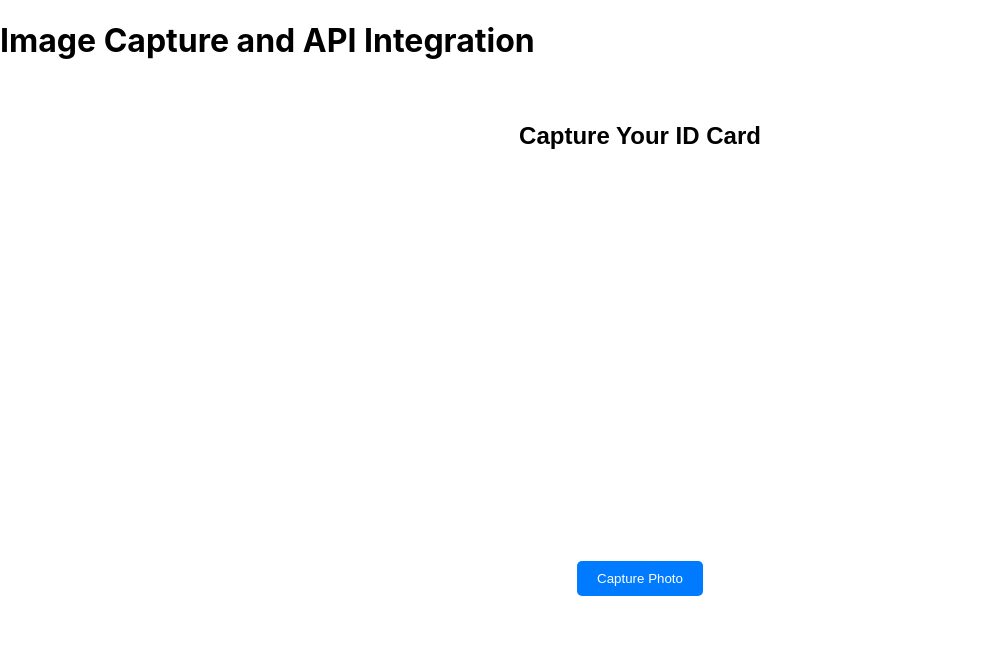
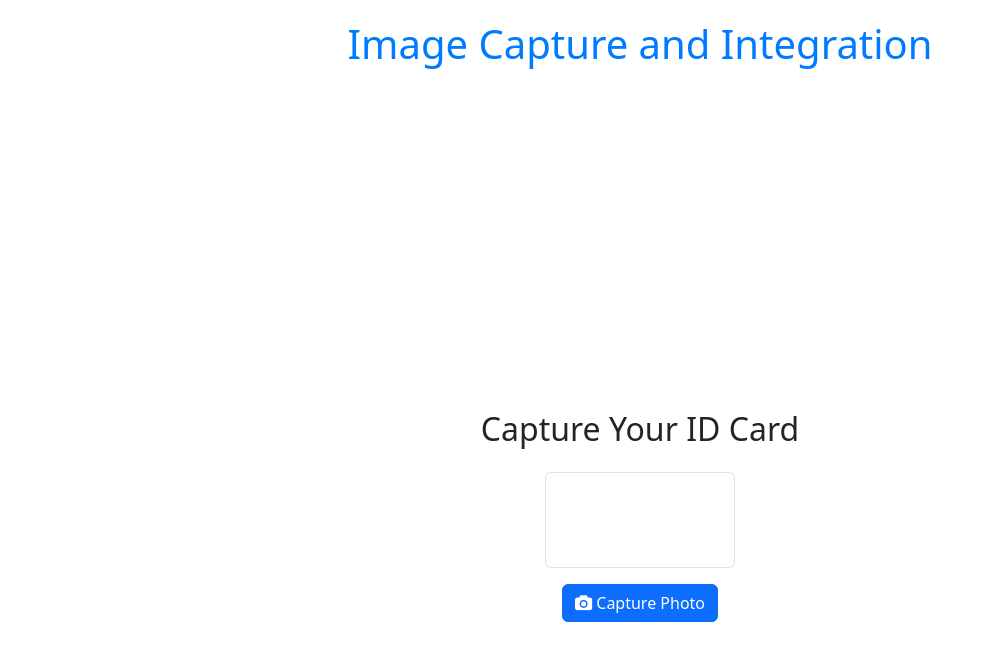
Before and after one commit to boopathidas/camera-capture-app, a React (Create React App) app: page / in a window 1280 px wide. Both pictures are taken after a click on the button "Start". Shown: the top 660 px of the page, without its empty margins (0-991 px from the left). Built offline with nearby package versions, Linux system fonts and the light colour scheme; no server answers.

Commit message:
Initial commit changes

```diff
--- a/package.json
+++ b/package.json
@@ -4,7 +4,9 @@
   "private": true,
   "dependencies": {
     "axios": "^1.7.9",
+    "bootstrap": "^5.3.3",
     "cra-template": "1.2.0",
+    "font-awesome": "^4.7.0",
     "react": "^19.0.0",
     "react-dom": "^19.0.0",
     "react-scripts": "5.0.1",
--- a/src/App.css
+++ b/src/App.css
@@ -1,38 +1,49 @@
-.App {
-  text-align: center;
+// App.css
+body {
+  margin: 0;
+  font-family: Arial, sans-serif;
+  background-color: #f4f4f9;
+  color: #333;
 }
 
-.App-logo {
-  height: 40vmin;
-  pointer-events: none;
+h1 {
+  text-align: center;
+  margin-top: 20px;
+  color: #007bff;
 }
 
-@media (prefers-reduced-motion: no-preference) {
-  .App-logo {
-    animation: App-logo-spin infinite 20s linear;
-  }
-}
-
-.App-header {
-  background-color: #282c34;
-  min-height: 100vh;
+.container {
   display: flex;
   flex-direction: column;
   align-items: center;
   justify-content: center;
-  font-size: calc(10px + 2vmin);
-  color: white;
+  height: 100vh;
 }
 
-.App-link {
-  color: #61dafb;
+.button-container {
+  text-align: center;
+  margin-top: 20px;
 }
 
-@keyframes App-logo-spin {
-  from {
-    transform: rotate(0deg);
-  }
-  to {
-    transform: rotate(360deg);
-  }
+.start-button {
+  font-size: 1.2rem;
+  padding: 10px 20px;
 }
+
+.loading-overlay {
+  position: fixed;
+  top: 0;
+  left: 0;
+  width: 100%;
+  height: 100%;
+  background: rgba(255, 255, 255, 0.8);
+  display: flex;
+  justify-content: center;
+  align-items: center;
+  z-index: 9999;
+}
+
+.thank-you {
+  text-align: center;
+  margin-top: 50px;
+}
--- a/src/App.js
+++ b/src/App.js
@@ -1,31 +1,49 @@
+// App.js
 import React, { useState } from "react";
-import CameraCapture from './components/CameraCapture';
+import CameraCapture from "./components/CameraCapture";
+import "./App.css";
 
 const App = () => {
-  const [step, setStep] = useState(1);  // 1: Capture Image, 2: Camera View, 3: Thank You
+  const [step, setStep] = useState(1); // 1: Welcome, 2: Capture Image, 3: Thank You
+  const [isLoading, setIsLoading] = useState(false); // Loading state
 
   const goToNextStep = () => {
-    setStep(step + 1);
+    setIsLoading(true);
+    setTimeout(() => {
+      setStep(step + 1);
+      setIsLoading(false);
+    }, 1000); // Simulate loading delay
   };
 
   return (
     <div>
-      <h1>Image Capture and API Integration</h1>
+      <h1>Image Capture and Integration</h1>
 
-      {step === 1 && (
-        <div>
-          <h2>Welcome! Please Capture or Upload an Image</h2>
-          <button onClick={goToNextStep}>Start</button>
+      {isLoading && (
+        <div className="loading-overlay">
+          <div className="spinner-border text-primary" role="status">
+            <span className="visually-hidden">Loading...</span>
+          </div>
         </div>
       )}
 
-      {step === 2 && (
-        <CameraCapture goToNextStep={goToNextStep} />
+      {!isLoading && step === 1 && (
+        <div className="container">
+          <h2>Welcome! Please Capture or Upload an Image</h2>
+          <div className="button-container">
+            <button className="start-button btn btn-primary" onClick={goToNextStep}>
+              Start
+            </button>
+          </div>
+        </div>
       )}
 
-      {step === 3 && (
-        <div>
-          <h2>Thank You! Your image has been successfully sent.</h2>
+      {!isLoading && step === 2 && <CameraCapture goToNextStep={goToNextStep} />}
+
+      {!isLoading && step === 3 && (
+        <div className="thank-you">
+          <h2>Thank You!</h2>
+          <p>Your image has been successfully sent.</p>
         </div>
       )}
     </div>
--- a/src/components/CameraCapture.js
+++ b/src/components/CameraCapture.js
@@ -1,12 +1,158 @@
+// import React, { useRef, useState } from "react";
+// import Webcam from "react-webcam";
+
+// const CameraCapture = () => {
+//   const webcamRef = useRef(null);
+//   const [imageSrc, setImageSrc] = useState(null);
+//   const [currentScreen, setCurrentScreen] = useState(1); // Manage screens
+
+//   // Predefined user details for the ID card
+//   const userDetails = {
+//     name: "Boopathi D",
+//     age: 23,
+//     gender: "Male",
+//     college: "The Oxford College of Engineering",
+//     address: "Bangalore",
+//   };
+
+//   // Capture image from webcam
+//   const captureImage = () => {
+//     const image = webcamRef.current.getScreenshot();
+//     setImageSrc(image);
+//     setCurrentScreen(2); // Move to the second screen
+//   };
+
+//   // Handle "Complete" button click
+//   const handleComplete = () => {
+//     setCurrentScreen(3); // Move to the thank you screen
+//   };
+
+//   // Render the screens based on the currentScreen state
+//   return (
+//     <div style={styles.container}>
+//       {currentScreen === 1 && (
+//         <>
+//           <h2>Capture Your ID Card</h2>
+//           <div style={styles.camera}>
+//             <Webcam
+//               audio={false}
+//               ref={webcamRef}
+//               screenshotFormat="image/jpeg"
+//               width="60%"
+//             />
+//             <button style={styles.captureButton} onClick={captureImage}>
+//               Capture Photo
+//             </button>
+//           </div>
+//         </>
+//       )}
+
+//       {currentScreen === 2 && (
+//         <>
+//           <h2>Your ID Card</h2>
+//           <div style={styles.idCard}>
+//             <div style={styles.imageContainer}>
+//               <img
+//                 src={imageSrc}
+//                 alt="Captured"
+//                 style={styles.idImage}
+//               />
+//             </div>
+//             <div style={styles.detailsContainer}>
+//               <p><strong>Name:</strong> {userDetails.name}</p>
+//               <p><strong>Age:</strong> {userDetails.age}</p>
+//               <p><strong>Gender:</strong> {userDetails.gender}</p>
+//               <p><strong>College:</strong> {userDetails.college}</p>
+//               <p><strong>Address:</strong> {userDetails.address}</p>
+//             </div>
+//           </div>
+//           <button style={styles.completeButton} onClick={handleComplete}>
+//             Complete
+//           </button>
+//         </>
+//       )}
+
+//       {currentScreen === 3 && (
+//         <div>
+//           <h2>Thank You!</h2>
+//           <p>Your submission is completed.</p>
+//         </div>
+//       )}
+//     </div>
+//   );
+// };
+
+// const styles = {
+//   container: {
+//     textAlign: "center",
+//     padding: "20px",
+//     fontFamily: "Arial, sans-serif",
+//   },
+//   camera: {
+//     margin: "20px 0",
+//     position: "relative",
+//   },
+//   captureButton: {
+//     backgroundColor: "#007BFF",
+//     color: "#fff",
+//     border: "none",
+//     padding: "10px 20px",
+//     borderRadius: "5px",
+//     cursor: "pointer",
+//     position: "absolute",
+//     bottom: "-50px",
+//     left: "50%",
+//     transform: "translateX(-50%)",
+//   },
+//   idCard: {
+//     display: "flex",
+//     flexDirection: "row",
+//     alignItems: "center",
+//     justifyContent: "center",
+//     border: "2px solid #000",
+//     borderRadius: "10px",
+//     padding: "20px",
+//     maxWidth: "500px",
+//     margin: "0 auto",
+//     backgroundColor: "#f9f9f9",
+//     boxShadow: "0 4px 8px rgba(0, 0, 0, 0.1)",
+//   },
+//   imageContainer: {
+//     marginRight: "20px",
+//   },
+//   idImage: {
+//     width: "120px",
+//     height: "150px",
+//     objectFit: "cover",
+//     borderRadius: "10px",
+//     border: "2px solid #ccc",
+//   },
+//   detailsContainer: {
+//     textAlign: "left",
+//   },
+//   completeButton: {
+//     backgroundColor: "#28A745",
+//     color: "#fff",
+//     border: "none",
+//     padding: "10px 20px",
+//     borderRadius: "5px",
+//     cursor: "pointer",
+//     marginTop: "20px",
+//   },
+// };
+
+// export default CameraCapture;
+// CameraCapture.js
 import React, { useRef, useState } from "react";
 import Webcam from "react-webcam";
+import "bootstrap/dist/css/bootstrap.min.css";
+import "font-awesome/css/font-awesome.min.css";
 
-const CameraCapture = () => {
+const CameraCapture = ({ goToNextStep }) => {
   const webcamRef = useRef(null);
   const [imageSrc, setImageSrc] = useState(null);
   const [currentScreen, setCurrentScreen] = useState(1); // Manage screens
 
-  // Predefined user details for the ID card
   const userDetails = {
     name: "Boopathi D",
     age: 23,
@@ -15,130 +161,62 @@ const CameraCapture = () => {
     address: "Bangalore",
   };
 
-  // Capture image from webcam
   const captureImage = () => {
     const image = webcamRef.current.getScreenshot();
     setImageSrc(image);
     setCurrentScreen(2); // Move to the second screen
   };
 
-  // Handle "Complete" button click
-  const handleComplete = () => {
-    setCurrentScreen(3); // Move to the thank you screen
-  };
-
-  // Render the screens based on the currentScreen state
   return (
-    <div style={styles.container}>
+    <div className="container mt-5">
       {currentScreen === 1 && (
-        <>
-          <h2>Capture Your ID Card</h2>
-          <div style={styles.camera}>
+        <div className="text-center">
+          <h2 className="mb-4">Capture Your ID Card</h2>
+          <div className="d-flex flex-column align-items-center">
             <Webcam
               audio={false}
               ref={webcamRef}
               screenshotFormat="image/jpeg"
-              width="60%"
+              className="rounded border"
+              style={{ width: "60%", maxWidth: "400px" }}
             />
-            <button style={styles.captureButton} onClick={captureImage}>
-              Capture Photo
+            <button className="btn btn-primary mt-3" onClick={captureImage}>
+              <i className="fa fa-camera"></i> Capture Photo
             </button>
           </div>
-        </>
+        </div>
       )}
 
       {currentScreen === 2 && (
-        <>
-          <h2>Your ID Card</h2>
-          <div style={styles.idCard}>
-            <div style={styles.imageContainer}>
+        <div className="text-center">
+          <h2 className="mb-4">Your ID Card</h2>
+          <div className="card mx-auto" style={{ maxWidth: "400px" }}>
+            <div className="card-body d-flex">
               <img
                 src={imageSrc}
                 alt="Captured"
-                style={styles.idImage}
+                className="img-thumbnail me-3"
+                style={{ width: "120px", height: "150px", objectFit: "cover" }}
               />
-            </div>
-            <div style={styles.detailsContainer}>
-              <p><strong>Name:</strong> {userDetails.name}</p>
-              <p><strong>Age:</strong> {userDetails.age}</p>
-              <p><strong>Gender:</strong> {userDetails.gender}</p>
-              <p><strong>College:</strong> {userDetails.college}</p>
-              <p><strong>Address:</strong> {userDetails.address}</p>
+              <div className="text-start">
+                <p><strong>Name:</strong> {userDetails.name}</p>
+                <p><strong>Age:</strong> {userDetails.age}</p>
+                <p><strong>Gender:</strong> {userDetails.gender}</p>
+                <p><strong>College:</strong> {userDetails.college}</p>
+                <p><strong>Address:</strong> {userDetails.address}</p>
+              </div>
             </div>
           </div>
-          <button style={styles.completeButton} onClick={handleComplete}>
+          <button
+            className="btn btn-success mt-4"
+            onClick={goToNextStep}
+          >
             Complete
           </button>
-        </>
-      )}
-
-      {currentScreen === 3 && (
-        <div>
-          <h2>Thank You!</h2>
-          <p>Your submission is completed.</p>
         </div>
       )}
     </div>
   );
 };
 
-const styles = {
-  container: {
-    textAlign: "center",
-    padding: "20px",
-    fontFamily: "Arial, sans-serif",
-  },
-  camera: {
-    margin: "20px 0",
-    position: "relative",
-  },
-  captureButton: {
-    backgroundColor: "#007BFF",
-    color: "#fff",
-    border: "none",
-    padding: "10px 20px",
-    borderRadius: "5px",
-    cursor: "pointer",
-    position: "absolute",
-    bottom: "-50px",
-    left: "50%",
-    transform: "translateX(-50%)",
-  },
-  idCard: {
-    display: "flex",
-    flexDirection: "row",
-    alignItems: "center",
-    justifyContent: "center",
-    border: "2px solid #000",
-    borderRadius: "10px",
-    padding: "20px",
-    maxWidth: "500px",
-    margin: "0 auto",
-    backgroundColor: "#f9f9f9",
-    boxShadow: "0 4px 8px rgba(0, 0, 0, 0.1)",
-  },
-  imageContainer: {
-    marginRight: "20px",
-  },
-  idImage: {
-    width: "120px",
-    height: "150px",
-    objectFit: "cover",
-    borderRadius: "10px",
-    border: "2px solid #ccc",
-  },
-  detailsContainer: {
-    textAlign: "left",
-  },
-  completeButton: {
-    backgroundColor: "#28A745",
-    color: "#fff",
-    border: "none",
-    padding: "10px 20px",
-    borderRadius: "5px",
-    cursor: "pointer",
-    marginTop: "20px",
-  },
-};
-
 export default CameraCapture;
```
Also changed, not shown: 1 other file (tests, documents, lock files or other folders).
